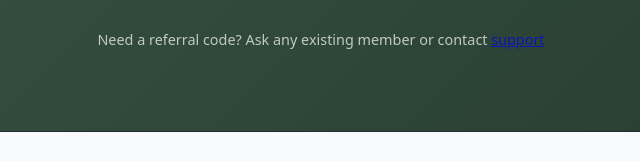
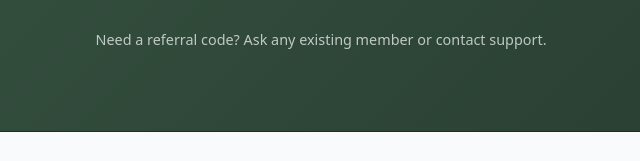
Before and after one commit to tech-ge/netmakeup, a website: page public/index.html in a window 1280 px wide. Shown: the part 8509-8670 px from the top of the page, 319-959 px from the left. Drawn offline with Linux system fonts and the light colour scheme.

Commit message:
Update index.html

```diff
--- a/public/index.html
+++ b/public/index.html
@@ -676,7 +676,7 @@
         <a href="#join" class="btn btn-primary btn-lg nav-trigger" data-section="join" style="background:white;color:#15803d;font-size:1.25rem;padding:1rem 3rem;">Join Now </a>
       </div>
 
-      <p style="margin-top:2rem;font-size:0.9rem;opacity:0.7;">Need a referral code? Ask any existing member or contact <a class="color: red; text-decoration:none; font-size: bold;" href="/cdn-cgi/l/email-protection#80f4e5e3e8e7e5efe6c0e7ede1e9ecaee3efed">support</a></p>
+      <p style="margin-top:2rem;font-size:0.9rem;opacity:0.7;">Need a referral code? Ask any existing member or contact support.</p>
     </div>
   </section>
 
@@ -1410,7 +1410,7 @@
       </div>
     </section>
   </main>
-<script data-cfasync="false" src="/cdn-cgi/scripts/5c5dd728/cloudflare-static/email-decode.min.js"></script><script>
+<script>
 // Password visibility toggles for both login and join
 document.addEventListener('DOMContentLoaded', function() {
   // Login password toggle
```
